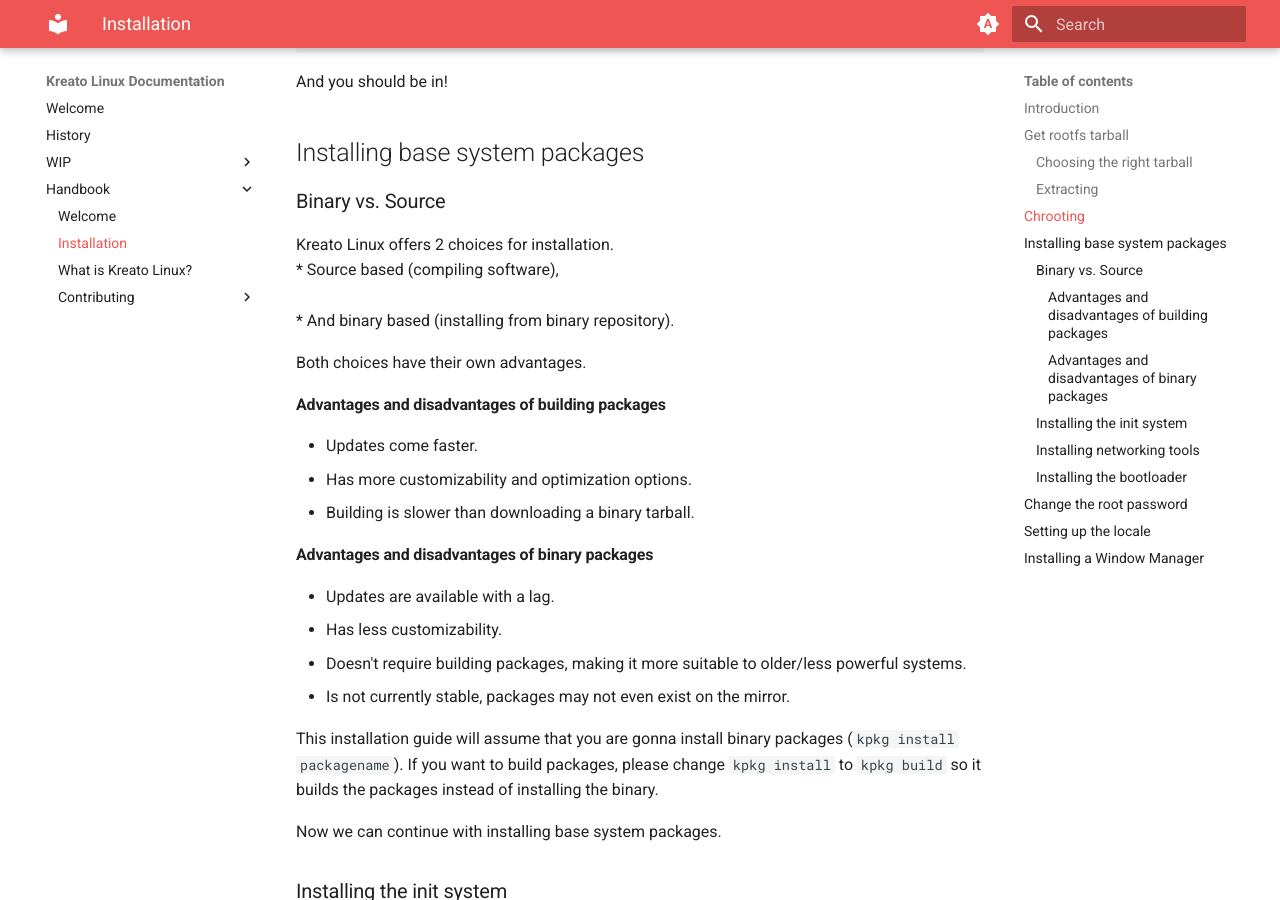
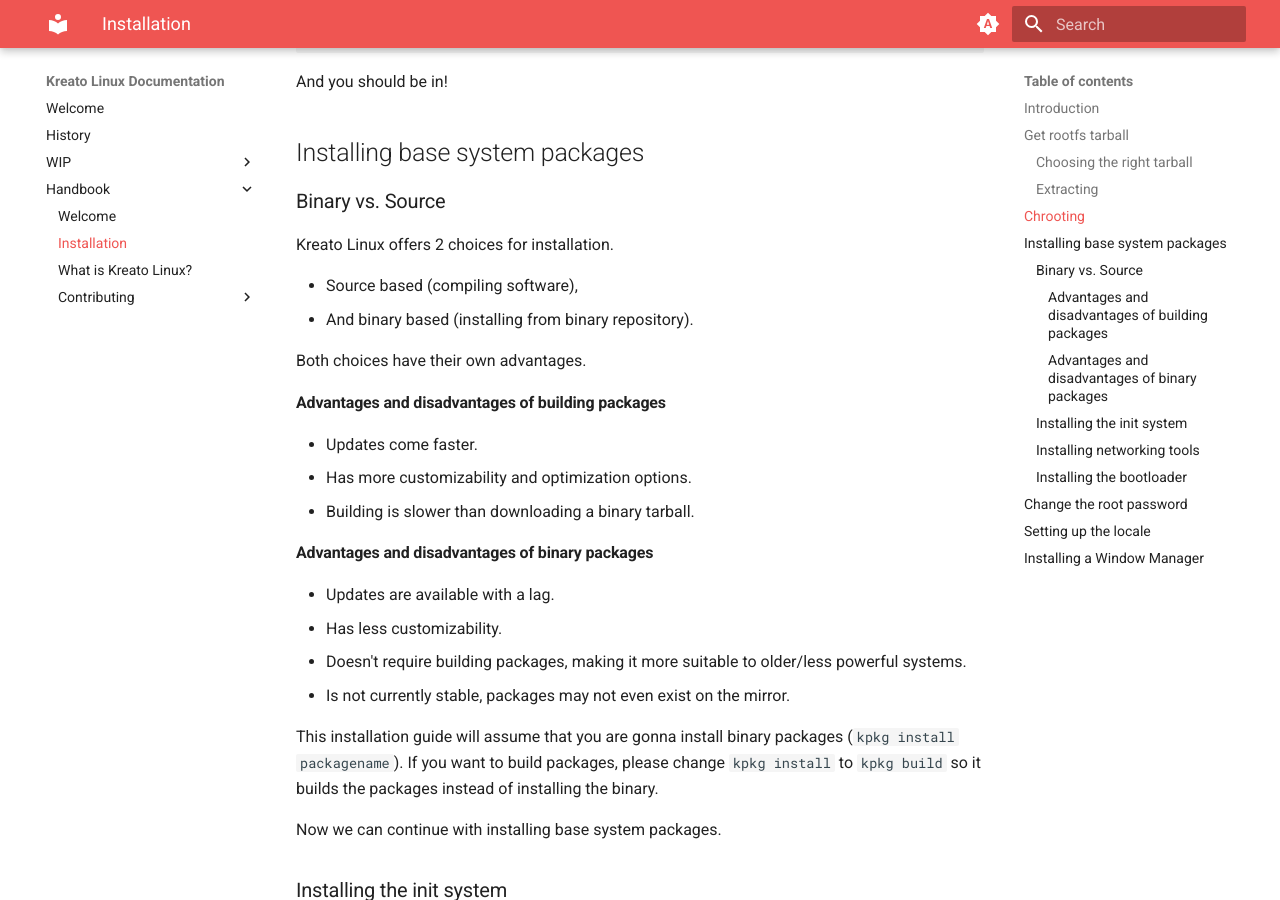
Before and after one commit to kreatolinux/wiki, an MkDocs documentation site: the page built from docs/handbook/installation.md, in a window 1280 px wide and 900 px high, scrolled down 1920 px. Built offline with MkDocs 1.6.1 and Material for MkDocs 9.7.7, drawn with Linux system fonts in a browser that asks for light colours.

```diff
--- a/docs/handbook/installation.md
+++ b/docs/handbook/installation.md
@@ -64,9 +64,10 @@ And you should be in!
 ## Installing base system packages
 
 ### Binary vs. Source
-Kreato Linux offers 2 choices for installation.<br>
-* Source based (compiling software),</br><br>
-* And binary based (installing from binary repository).</br>
+Kreato Linux offers 2 choices for installation.
+
+* Source based (compiling software),
+* And binary based (installing from binary repository).
 
 Both choices have their own advantages.
 
```
